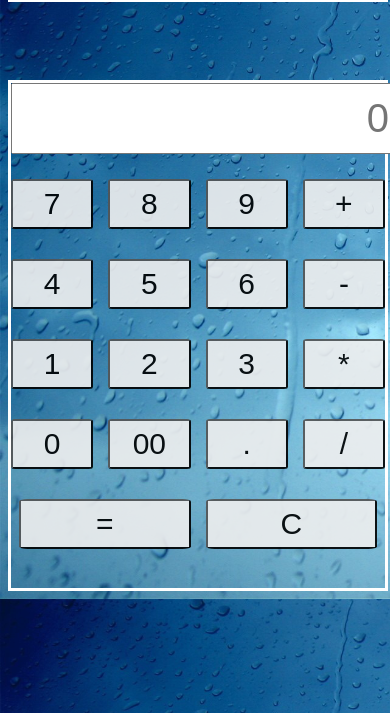
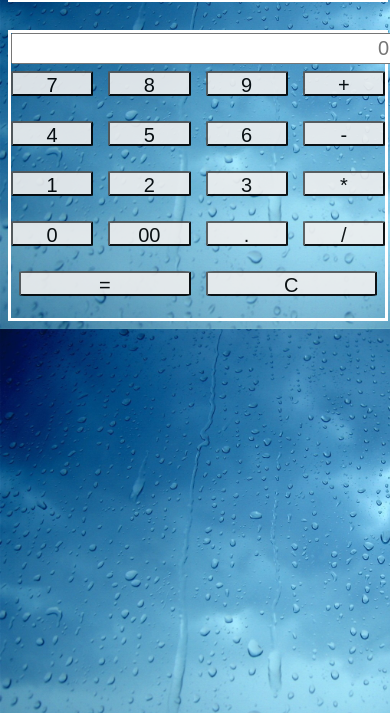
Before and after one commit to mateuszrosa/Calculator, a website: page index.html in a window 390 px wide. Shown: the part 131-844 px from the top of the page. Drawn offline with Linux system fonts and the light colour scheme.

Commit message:
mobile version

```diff
--- a/scss/main.scss
+++ b/scss/main.scss
@@ -4,6 +4,7 @@ body {
   background-image: url('../images/Background.jpg');
   background-size: cover;
 }
+
 
 .head {
   border: 3px solid #fff;
@@ -22,16 +23,26 @@ body {
   height: 505px;
   border: 3px solid #fff;
   margin-top: 60px;
+    @media (max-width: 425px) {
+      margin-top: 10px;
+      height: 285px;
+    }
     .screen {
       width: 100%;
       height: 65px;
       border-bottom: 1px solid black;
+        @media (max-width: 425px) {
+          height: 25px;
+        }
           input {
             width: 100%;
             height: 100%;
             font-size: 40px;
             text-align: right;
             margin-right: 3px;
+              @media (max-width: 425px) {
+                font-size: 20px;
+            }
         }
     }
     .rows {
@@ -41,6 +52,9 @@ body {
       display: flex;
       justify-content: center;
       align-items: center;
+        @media (max-width: 425px) {
+          margin-top: 0;
+        }
           .button {
             width: 22%;
             height: 50px;
@@ -48,6 +62,9 @@ body {
             font-size: 40px;
             text-align: center;
             position: relative;
+              @media (max-width: 425px) {
+                height: 25px;
+              }
                 input {
                   width: 100%;
                   height: 100%;
@@ -57,6 +74,9 @@ body {
                   font-size: 30px;
                   border-radius: 5%;
                   opacity: 0.9;
+                  @media (max-width: 425px) {
+                    font-size: 20px;
+                  }
                 }
           }
           .button:active {
```
Also changed, not shown: css/main.css. Lines whose indentation alone changed are shown as unchanged.
